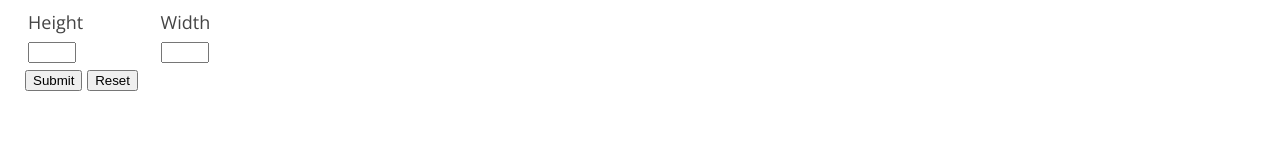
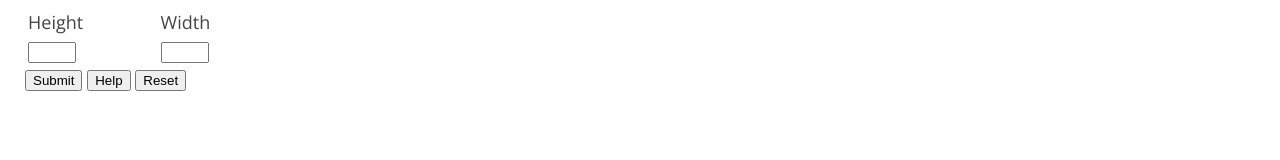
Before and after one commit to angelak1/MatrixMultiplier, a plain HTML site: page index.html in a window 1280 px wide. Shown: the part 286-446 px from the top of the page. Drawn offline with nearby package versions, Linux system fonts and the light colour scheme.

Commit message:
Added help button

```diff
--- a/index.html
+++ b/index.html
@@ -56,6 +56,7 @@
         </tr>
       </table>
       <input id="button1" value="Submit" type="button" onClick="checkInput()" ></input>
+      <input id="help" value="Help" type="button" onClick="getHelp()" ></input>
       <button onClick="reset()">Reset</button>
     </form>
     <p id="matrix">
--- a/script.js
+++ b/script.js
@@ -11,6 +11,11 @@ Learn more about JavaScript at https://developer.mozilla.org/en-US/Learn/JavaScr
 When you're done, you can delete all of this grey text, it's just a comment.
 */
 
+function getHelp() {
+	alert("To begin, input the values for the height and width of the two matrices\n" +
+	" *Remember the width of the first matrix must be equal to the height of the second matrix*\n"
+	+ "Once you have entered these values hit submit\n Then input each value for the matrices")
+	}
 
 function checkInput() {
   var h1 = document.forms["form1"]["h1"].value;
```
